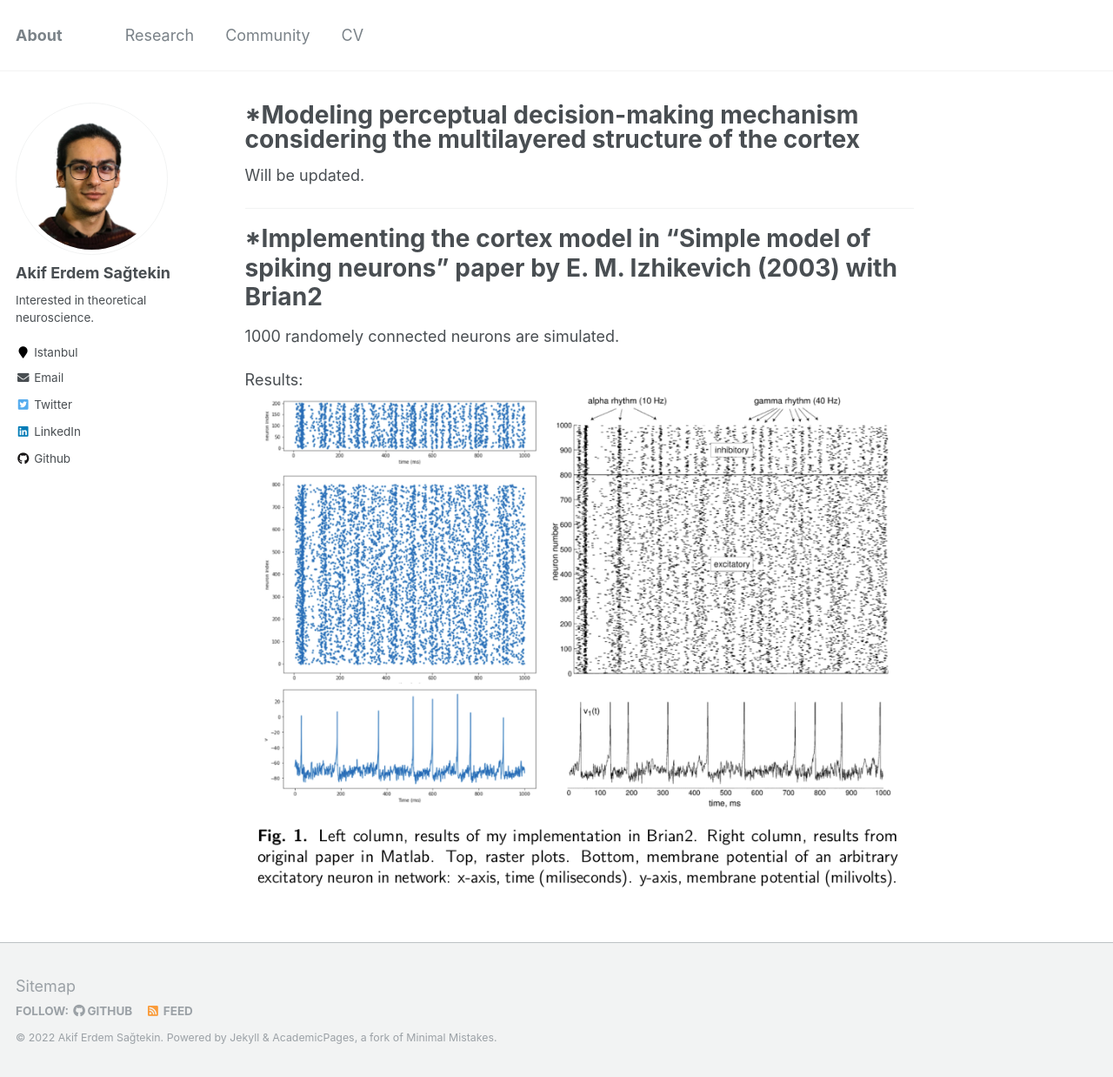
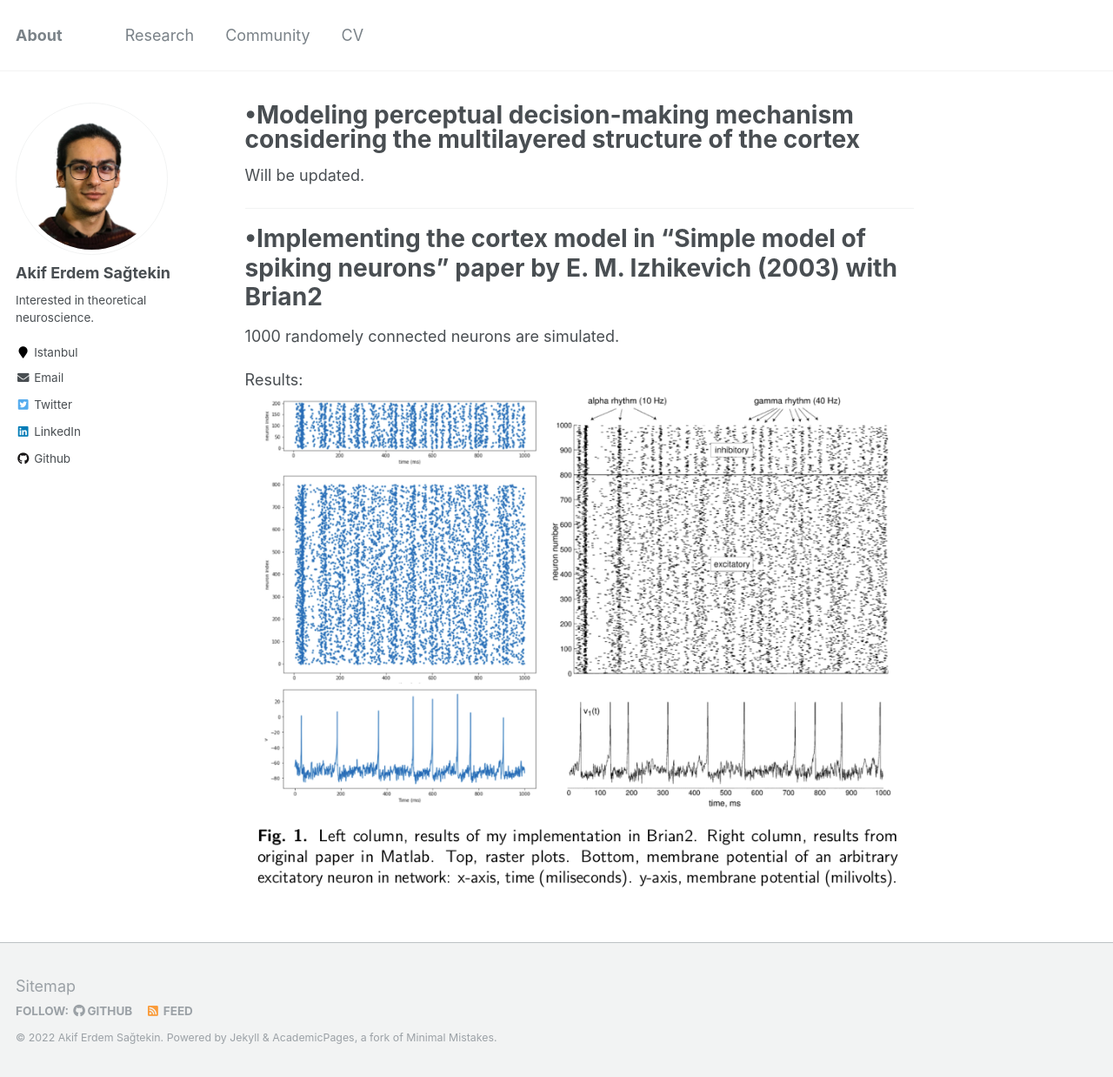
Before and after one commit to aesagtekin/aesagtekin.github.io, a Jekyll site: the page built from _pages/research.md, in a window 1280 px wide and 1238 px high. Shown: the whole window at 87% size. Built offline with Jekyll 4.4.1, drawn with Linux system fonts in a browser that asks for light colours.

```diff
--- a/_pages/research.md
+++ b/_pages/research.md
@@ -1,5 +1,5 @@
 ---
-title: "*Modeling perceptual decision-making mechanism considering the
+title: "•Modeling perceptual decision-making mechanism considering the
 multilayered structure of the cortex"
 permalink: /research/
 ---
@@ -7,7 +7,7 @@ permalink: /research/
 Will be updated.
 
 ---
-# *Implementing the cortex model in "Simple model of spiking neurons" paper by E. M. Izhikevich (2003) with Brian2
+# •Implementing the cortex model in "Simple model of spiking neurons" paper by E. M. Izhikevich (2003) with Brian2
 
 1000 randomely connected neurons are simulated.
 
```
